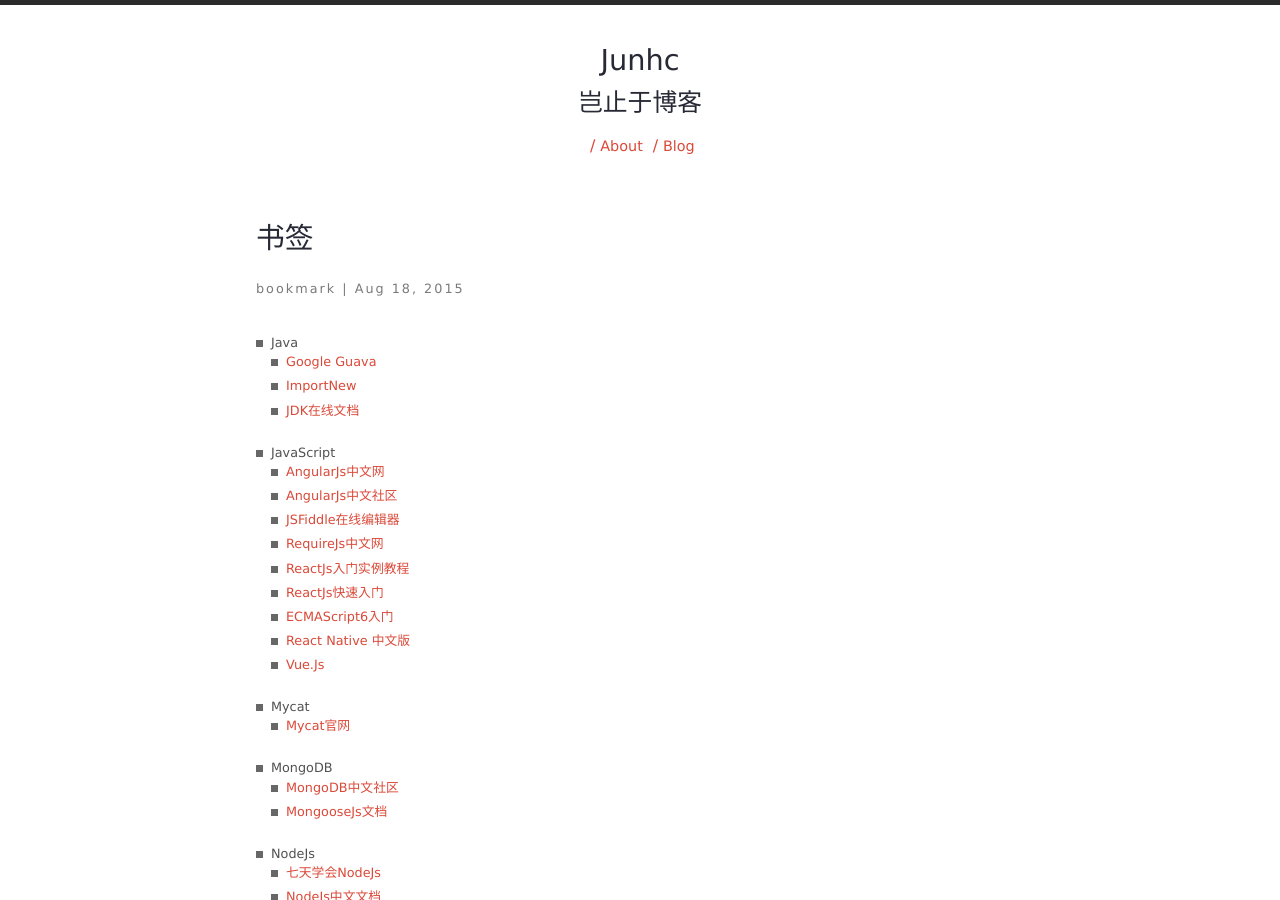
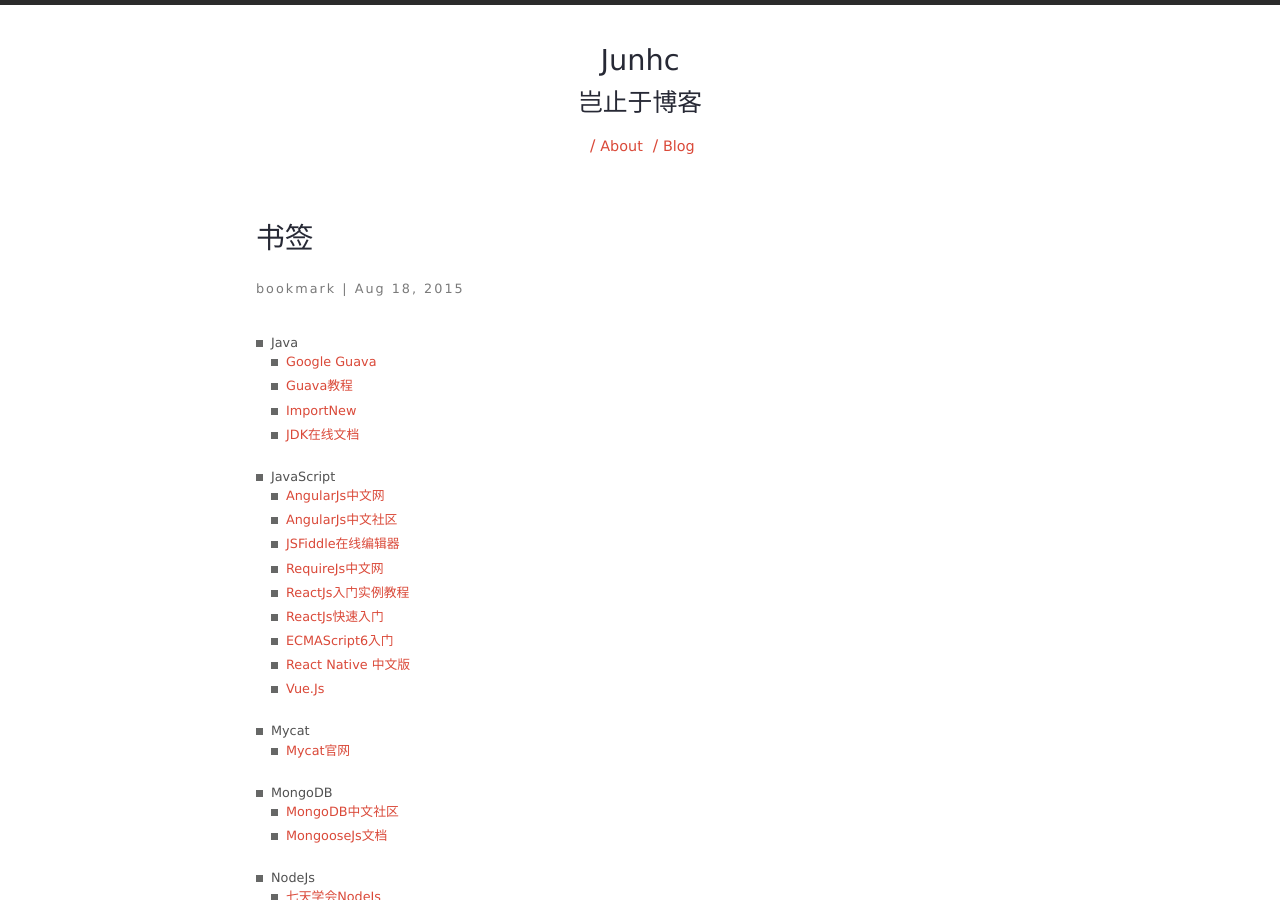
Before and after one commit to junhc/junhc.github.io, a Jekyll site: the page built from _posts/2015-08-18-bookmark.md, in a window 1280 px wide and 900 px high. Built offline with Jekyll 4.4.1, drawn with Linux system fonts in a browser that asks for light colours; Markdown is read by kramdown in place of the engine named in the settings; comment, search, counter and statistics services are not loaded.

Commit message:
Update 2015-08-18-bookmark.md

```diff
--- a/_posts/2015-08-18-bookmark.md
+++ b/_posts/2015-08-18-bookmark.md
@@ -10,6 +10,7 @@ permalink: bookmark
 
 * Java
   * [Google Guava](http://ifeve.com/google-guava/)
+  * [Guava教程](http://www.yiibai.com/guava/)
   * [ImportNew](http://www.importnew.com/)
   * [JDK在线文档](http://tool.oschina.net/apidocs/apidoc?api=jdk-zh)
 * JavaScript
```
